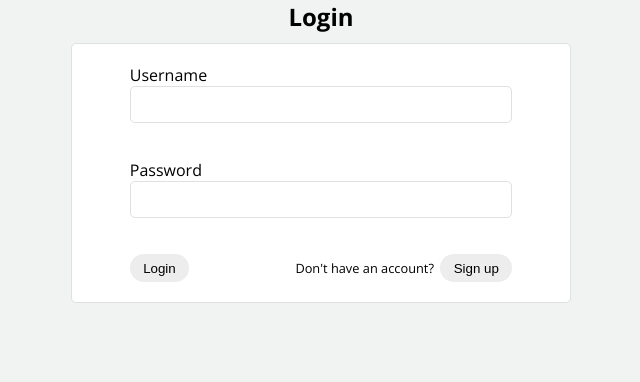
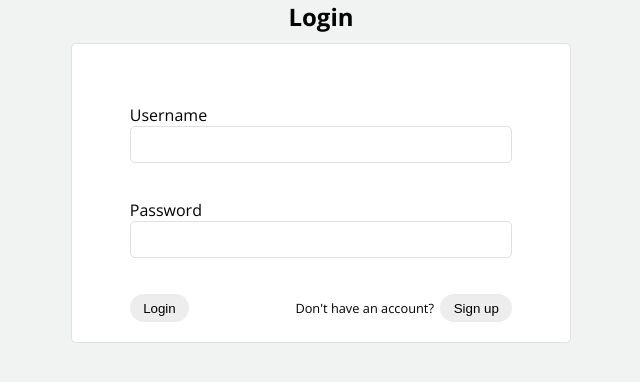
Before and after one commit to NicolaiHygino/segware-upvotes, a React (Create React App) app: page / in a window 1280 px wide. Shown: the top 382 px of the page, without its empty margins (319-959 px from the left). Built offline with nearby package versions, Linux system fonts and the light colour scheme.

Commit message:
fixing some styles and lifiting up fillFieldsAndSubmit

```diff
--- a/src/Login/index.js
+++ b/src/Login/index.js
@@ -8,6 +8,8 @@ import {
   Button,
   FormButtons,
   SwitchWrapper,
+  ErrorSubmit,
+  SuccessSubmit,
 } from './style';
 import { Formik } from 'formik';
 import * as Yup from 'yup';
@@ -26,18 +28,24 @@ const errorReducer = (err, cb) => {
 const Login = () => {
   const [isLogin, setIsLogin] = useState(true);
   const [errorMessage, setErrorMessage] = useState('');
-  const [successMessage, setSuccessMessage] = useState(false);
+  const [successMessage, setSuccessMessage] = useState('');
 
   const header = isLogin ? 'Login' : 'Sign up';
 
   const handleLoginSubmit = values => {
-    console.log('login');
-    console.log(values);
+    setSuccessMessage('');
+    setErrorMessage('');
+
+    const url = 'https://segware-book-api.segware.io/api/sign-in';
+    axios.post(url, values).then(res => {
+      sessionStorage.setItem('token', res.data);
+    })
   }
 
   const handleSignupSubmit = values => {
     setSuccessMessage('');
     setErrorMessage('');
+
     const url = 'https://segware-book-api.segware.io/api/sign-up';
     axios.post(url, values).then(() => {
       setIsLogin(true);
@@ -62,8 +70,8 @@ const Login = () => {
         }}
       >
         <StyledForm aria-label="form">
-          {errorMessage}
-          {successMessage}
+          <ErrorSubmit>{errorMessage}</ErrorSubmit>
+          <SuccessSubmit>{successMessage}</SuccessSubmit>
 
           <FieldWrapper>
             <label htmlFor="username">Username</label>
--- a/src/Login/style.js
+++ b/src/Login/style.js
@@ -4,7 +4,6 @@ import { Form, Field, ErrorMessage } from 'formik';
 export const StyledForm = styled(Form)`
   display: flex;
   align-items: center;
-  justify-content: space-around;
   flex-direction: column;
   width: 100%;
   padding: 20px 10px;
@@ -60,3 +59,13 @@ export const Button = styled.button`
   padding: .5em 1em;
   cursor: pointer;
 `;
+
+export const ErrorSubmit = styled.p`
+  width: 80%;
+  margin-bottom: 20px;
+  color: #e74c3c;
+`;
+
+export const SuccessSubmit = styled(ErrorSubmit)`
+  color: #2ecc71;
+`;
```
Also changed, not shown: 1 other file (tests, documents, lock files or other folders).
